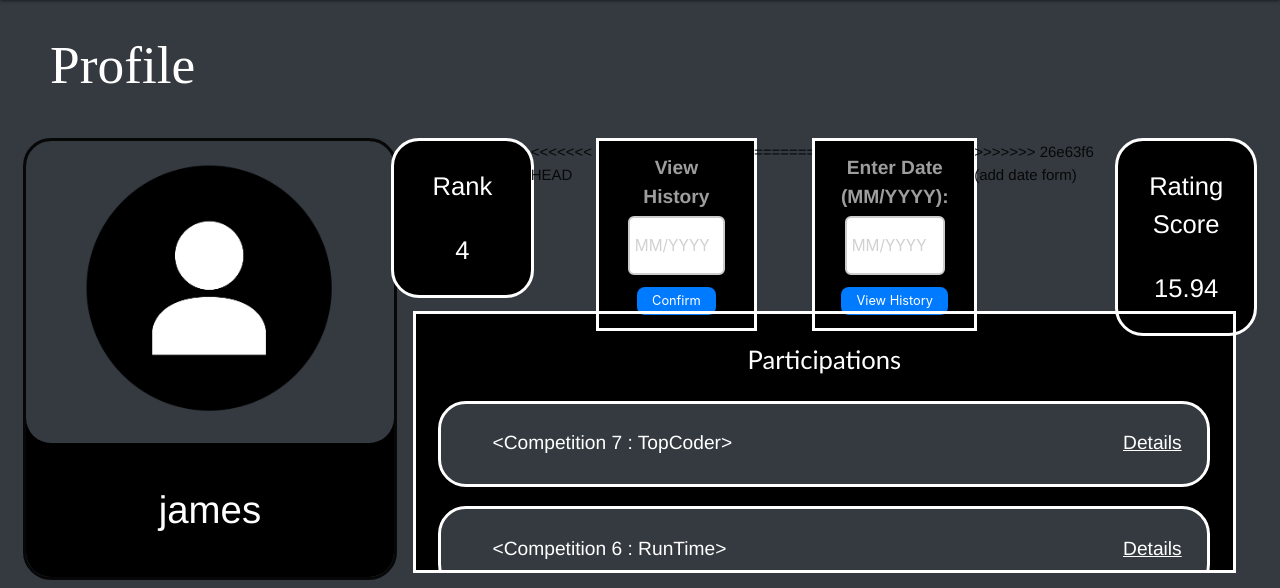
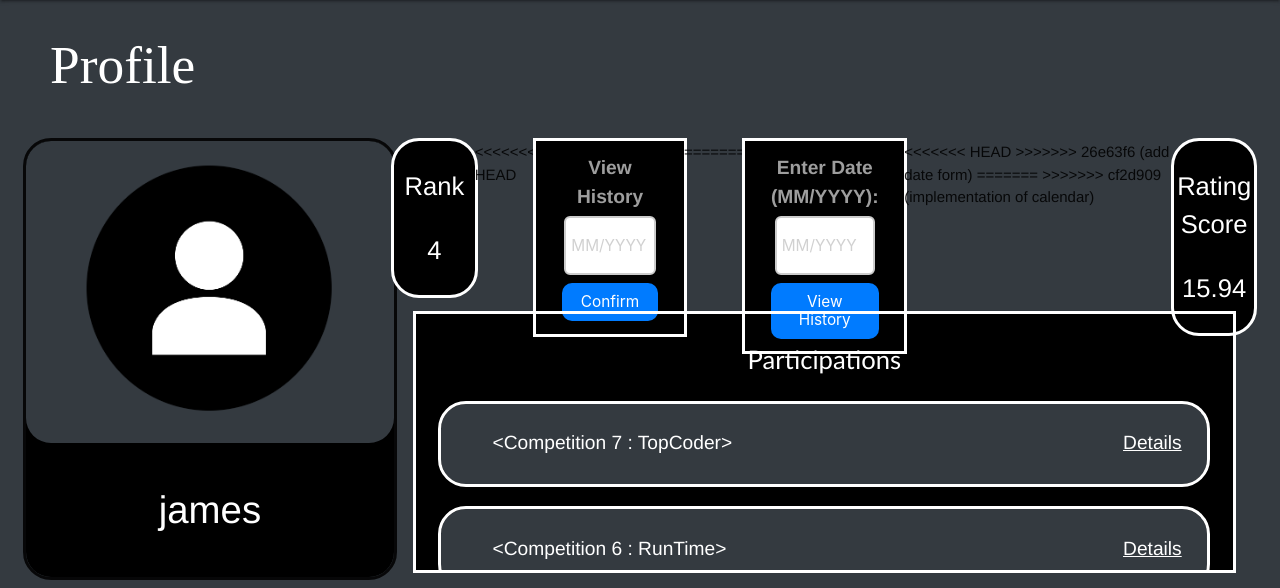
Before and after one commit to Web-Spasm/Competitions-Platform, a Flask app: template App/templates/student_profile.html in a window 1280 px wide. Shown: the part 64-652 px from the top of the page. Run offline with Flask 3, Linux system fonts and the light colour scheme; the template is opened without the code that fills it: values that come from a table or form of the project are taken from there, others are empty; data comes from the database, SQL or seed files in the repository.

Commit message:
implementation of calendar

```diff
--- a/App/templates/student_profile.html
+++ b/App/templates/student_profile.html
@@ -231,6 +231,57 @@ h1 {
     background-color: black;
     padding: 2vw;
 >>>>>>> 26e63f6 (add date form)
+}
+
+.date-form button {
+    font-size: 1.2vw; /* Smaller font size */
+    padding: 0.8vw 1.5vw; /* Smaller button padding */
+    border-radius: 10px; /* Rounded button corners */
+    background-color: #007bff; /* Blue button color */
+    color: white;
+    border: none;
+    cursor: pointer;
+    transition: background-color 0.3s ease;
+}
+
+.date-form button:hover {
+    background-color: #0056b3; /* Darker blue on hover */
+}
+
+.calendar-container {
+    margin-top: 2vw;
+    color: white;
+    background-color: black;
+    padding: 2vw;
+    border-radius: 25px;
+    display: none;
+    text-align: center;
+}
+
+.calendar-table {
+    width: 100%;
+    margin-top: 2vw;
+    font-size: 1.5vw;
+    border-collapse: collapse;
+}
+
+.calendar-table th, .calendar-table td {
+    padding: 1vw;
+    text-align: center;
+    border: 1px solid white;
+}
+
+.calendar-table th {
+    background-color: #343A40;
+}
+
+.calendar-table td {
+    background-color: #2c3e50;
+}
+
+.calendar-table .current-day {
+    background-color: #007bff;
+    color: white;
 }
 
 .rating-score {
@@ -467,7 +518,17 @@ h1 {
                     <button type="submit">View History</button>
                 </form>
             </div>
+<<<<<<< HEAD
 >>>>>>> 26e63f6 (add date form)
+=======
+
+             <!-- Calendar Container -->
+            <div id="calendarContainer" class="calendar-container">
+                <h3 id="calendarHeader"></h3>
+                <table id="calendar" class="calendar-table"></table>
+            </div>
+
+>>>>>>> cf2d909 (implementation of calendar)
             <div class="rating-score">
                 <p>Rating Score</p>
                 <p>{{'%0.2f' % student.rating_score|float}}</p>
@@ -512,12 +573,17 @@ h1 {
         // Validation for MM/YYYY format using regex
         var datePattern = /^(0[1-9]|1[0-2])\/\d{4}$/;
         if (datePattern.test(dateValue)) {
+<<<<<<< HEAD
             alert("Date entered: " + dateValue);
 >>>>>>> 26e63f6 (add date form)
+=======
+            generateCalendar(dateValue); // Call the function to generate the calendar
+>>>>>>> cf2d909 (implementation of calendar)
         } else {
             alert("Invalid date format. Please use MM/YYYY.");
         }
     });
+<<<<<<< HEAD
 <<<<<<< HEAD
 
     function generateCalendar(dateValue) {
@@ -534,6 +600,28 @@ h1 {
         var calendarHeader = document.getElementById('calendarHeader');
         calendarHeader.textContent = `${getMonthName(currentMonth)} ${currentYear}`;
 
+=======
+
+    function generateCalendar(dateValue) {
+        // Parse the date (MM/YYYY)
+        var [month, year] = dateValue.split('/');
+        month = parseInt(month) - 1; // JavaScript months are 0-11
+        year = parseInt(year);
+
+        // Get the first day of the month and the number of days in the month
+        var firstDay = new Date(year, month, 1).getDay();
+        var daysInMonth = new Date(year, month + 1, 0).getDate();
+
+        // Clear any previous calendar
+        var calendar = document.getElementById('calendar');
+        calendar.innerHTML = '';
+
+        // Display the month and year at the top
+        var calendarHeader = document.getElementById('calendarHeader');
+        calendarHeader.textContent = `${getMonthName(month)} ${year}`;
+
+        // Generate the table header for days of the week
+>>>>>>> cf2d909 (implementation of calendar)
         var headerRow = document.createElement('tr');
         var weekdays = ['Sun', 'Mon', 'Tue', 'Wed', 'Thu', 'Fri', 'Sat'];
         weekdays.forEach(function(day) {
@@ -542,9 +630,16 @@ h1 {
             headerRow.appendChild(th);
         });
         calendar.appendChild(headerRow);
+<<<<<<< HEAD
 
         var currentDay = 1;
         for (var row = 0; row < 6; row++) {
+=======
+
+        // Create the calendar days
+        var currentDay = 1;
+        for (var row = 0; row < 6; row++) { // Maximum of 6 rows for a month
+>>>>>>> cf2d909 (implementation of calendar)
             var tr = document.createElement('tr');
             for (var col = 0; col < 7; col++) {
                 var td = document.createElement('td');
@@ -552,9 +647,14 @@ h1 {
                     td.textContent = '';
                 } else if (currentDay <= daysInMonth) {
                     td.textContent = currentDay;
+<<<<<<< HEAD
                     td.style.color = "white";
                     if (currentDay === new Date().getDate() && new Date().getMonth() === currentMonth && new Date().getFullYear() === currentYear) {
                         td.classList.add('current-day');
+=======
+                    if (currentDay === new Date().getDate() && new Date().getMonth() === month && new Date().getFullYear() === year) {
+                        td.classList.add('current-day'); // Highlight today's date
+>>>>>>> cf2d909 (implementation of calendar)
                     }
                     currentDay++;
                 }
@@ -563,6 +663,7 @@ h1 {
             calendar.appendChild(tr);
             if (currentDay > daysInMonth) break;
         }
+<<<<<<< HEAD
 
         document.getElementById('calendarModal').style.display = 'block';
     }
@@ -588,13 +689,22 @@ h1 {
         }
         generateCalendar((currentMonth + 1) + '/' + currentYear);
     });
+=======
+
+        // Show the calendar container
+        document.getElementById('calendarContainer').style.display = 'block';
+    }
+>>>>>>> cf2d909 (implementation of calendar)
 
     function getMonthName(month) {
         const months = ['January', 'February', 'March', 'April', 'May', 'June', 'July', 'August', 'September', 'October', 'November', 'December'];
         return months[month];
     }
+<<<<<<< HEAD
 =======
 >>>>>>> 26e63f6 (add date form)
+=======
+>>>>>>> cf2d909 (implementation of calendar)
 </script>
 
     <!---
```
